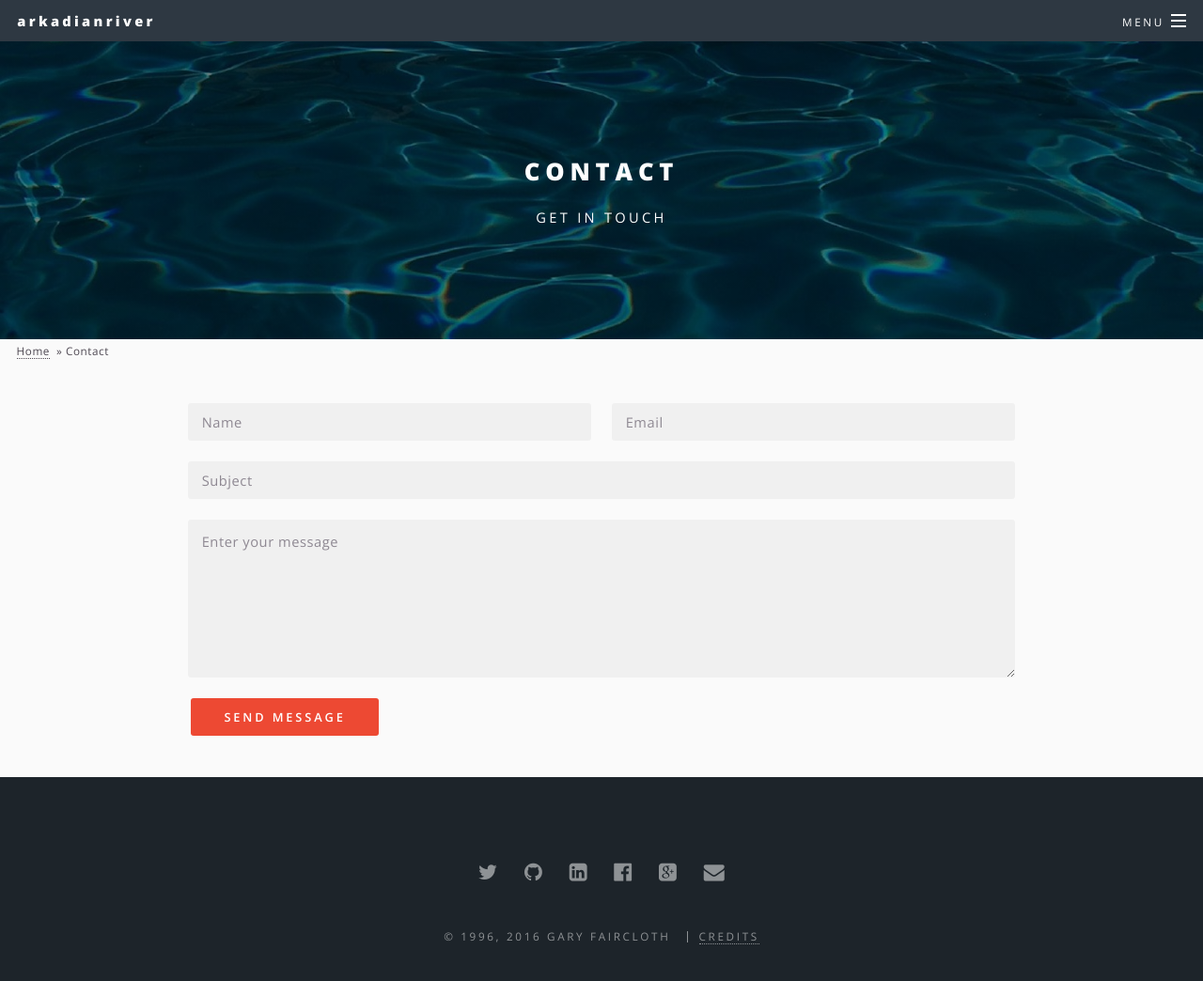
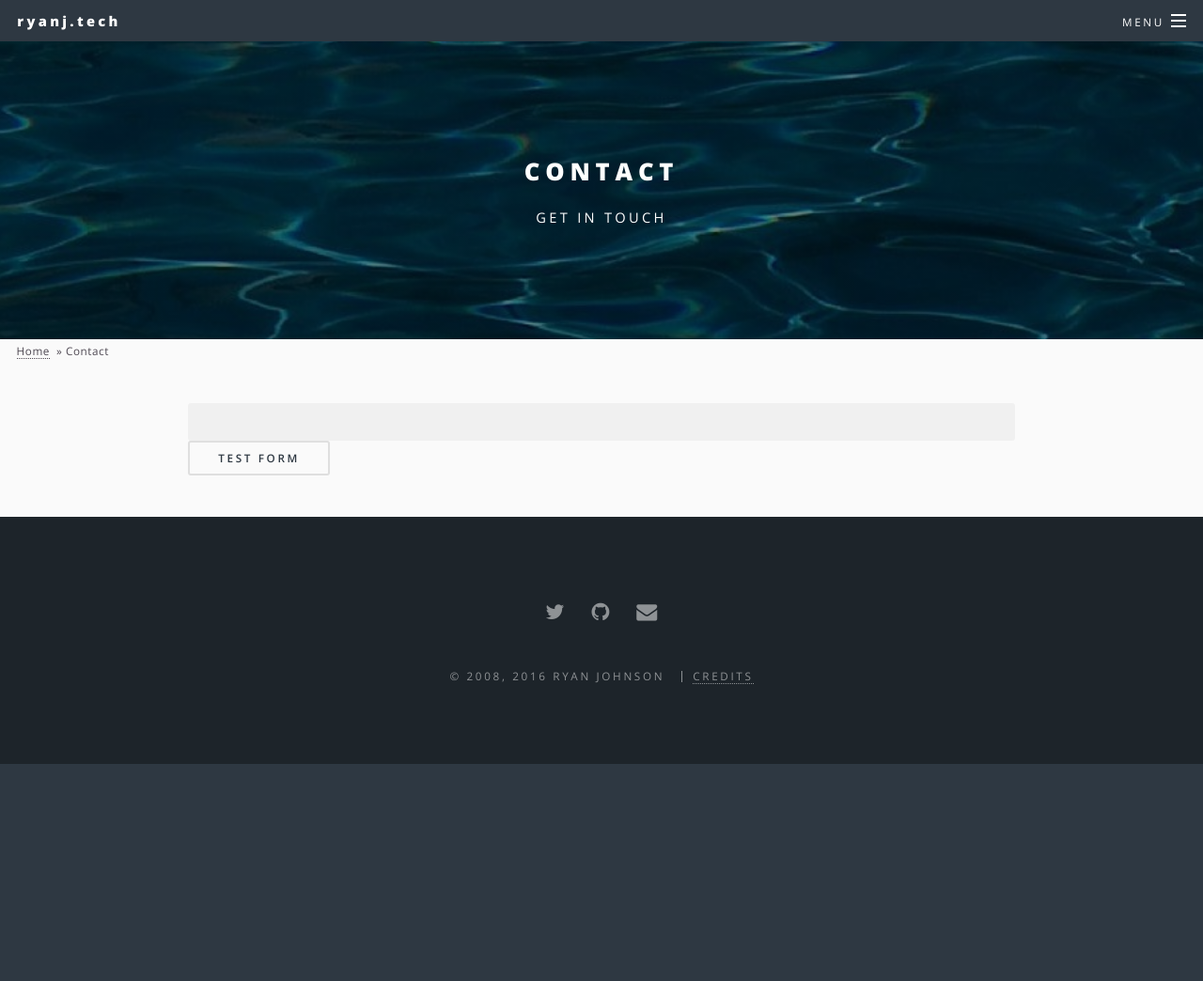
Before and after one commit to empireofryan/namecheap_dns, a Jekyll site: the page built from _pages/contact.html, in a window 1280 px wide and 1090 px high. Shown: the top 1044 px of the window at 94% size. Built offline with Jekyll 4.4.1, drawn with Linux system fonts in a browser that asks for light colours.

Commit message:
update contact form for static site

```diff
--- a/_config.yml
+++ b/_config.yml
@@ -11,21 +11,21 @@
 # (Using that method instead of site.owner, in case your posts get cloned with your repo.)
 
 # Site settings
-title: arkadianriver
-description: Flowing creativity &#x2192; Cascading bliss
+title: ryanj.tech
+description: Full Stack &#x2192; Dev
 owner:
-  name: Gary Faircloth # or company name
-  email: gfair@arkadianriver.com
-  url: http://arkadianriver.com
-first_published: 1996 # if migrating another site, the year of your first publish
+  name: Ryan Johnson
+  email: rjohnson2001@gmail.com
+  url: http://ryanj.tech
+first_published: 2008 # if migrating another site, the year of your first publish
 baseurl: "" # the subpath of your site, e.g. /blog
-url: "http://arkadianriver.com" # the base hostname & protocol for your site
+url: "http://ryanj.tech" # the base hostname & protocol for your site
 
 # on landing page
 # - set the greeting only if you want to display the first green section
 greeting:
   title: Welcome!
-  text: I hope you enjoy my collection
+  text: Let's code something
 # - title for your blog's featured posts
 features-title: Featured topics
 # - displayed at the bottom
@@ -34,12 +34,12 @@ closing-para: Feel free to get in touch. Cheers!
 
 # on all pages (and the first three you list display with greeting, if included)
 social:
-  twitter: https://twitter.com/arkadianriver
-  github: https://github.com/arkadianriver
-  linkedin-square: https://linkedin.com/in/arkadianriver
-  facebook-official: https://facebook.com/gary.faircloth
-  google-plus-square: https://plus.google.com/u/0/+GaryFaircloth
-  email: /contact/
+  twitter: https://twitter.com/empireofryan
+  github: https://github.com/empireofryan
+  #linkedin-square: https://linkedin.com/in/
+ # facebook-official: https://facebook.com/
+ # google-plus-square: https://plus.google.com/
+  email: rjohnson2001@gmail.com
   #flickr:
   #instagram:
   #youtube-square:
--- a/_pages/contact.html
+++ b/_pages/contact.html
@@ -12,29 +12,11 @@ script: |
 ---
 
 <section>
-  <form id="sendemail" method="post" action="{{ site.data.tokens.mailaction }}">
-    <div class="row uniform">
-      <div class="6u 12u$(xsmall)">
-        <input type="text" name="name" id="name" value="" placeholder="Name" />
-      </div>
-      <div class="6u$ 12u$(xsmall)">
-        <input required type="email" name="email" id="email" value="" placeholder="Email" />
-      </div>
-      <div class="12u$">
-        <input required type="text" minlength="2" name="subject" id="subject" value="" placeholder="Subject" />
-      </div>
-      <div class="12u$">
-        <textarea required name="textbody" id="textbody" placeholder="Enter your message" rows="6"></textarea>
-      </div>
-      <div class="12u$">
-        <ul class="actions">
-          <li><input type="submit" value="Send Message" class="special" /></li>
-        </ul>
-      </div>
-    </div>
-    <input type="hidden" name="success"
-           value="{{ '/contact-success' | prepend: site.baseurl | prepend: site.url }}" />
-    <input type="hidden" name="failure"
-           value="{{ '/contact-failure' | prepend: site.baseurl | prepend: site.url }}" />
+  <form action="https://getsimpleform.com/messages?form_api_token=341fde1e81812a20c026f2fd7e85d543" method="post">
+    <!-- the redirect_to is optional, the form will redirect to the referrer on submission -->
+    <input type='hidden' name='redirect_to' value='<the complete return url e.g. http://fooey.com/thank-you.html>' />
+    <!-- all your input fields here.... -->
+    <input type='text' name='test' />
+    <input type='submit' value='Test form' />
   </form>
 </section>
```
Also changed, not shown: _layouts/default.html (+1 -6 lines), 7 other files.
